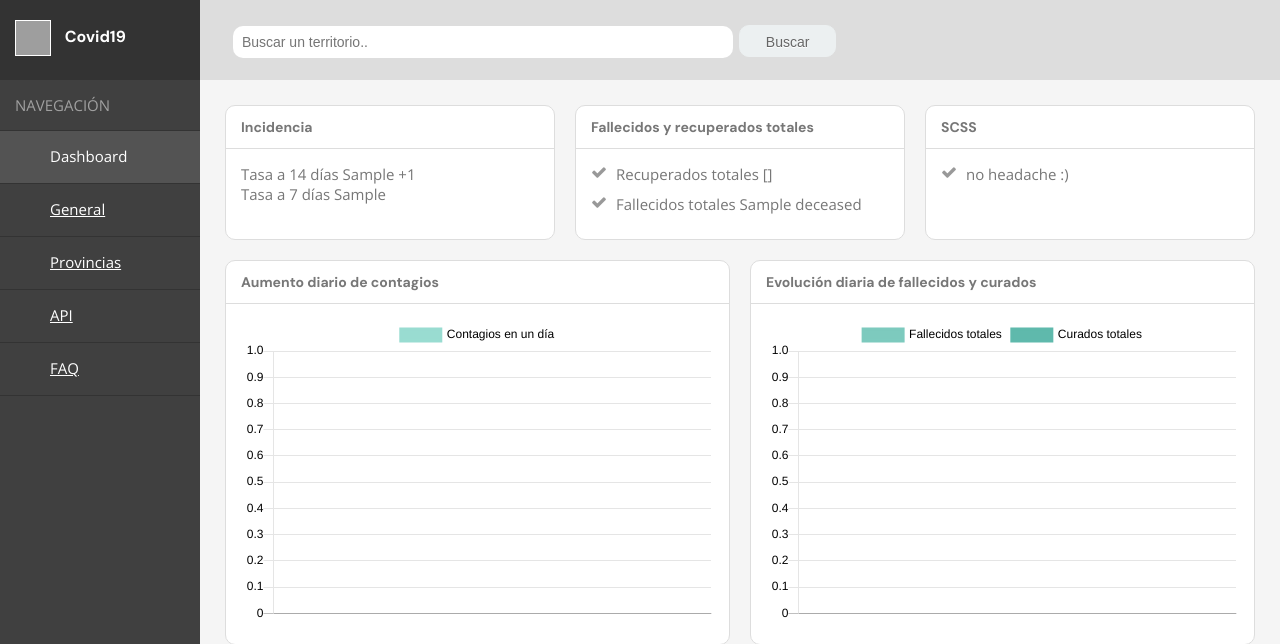
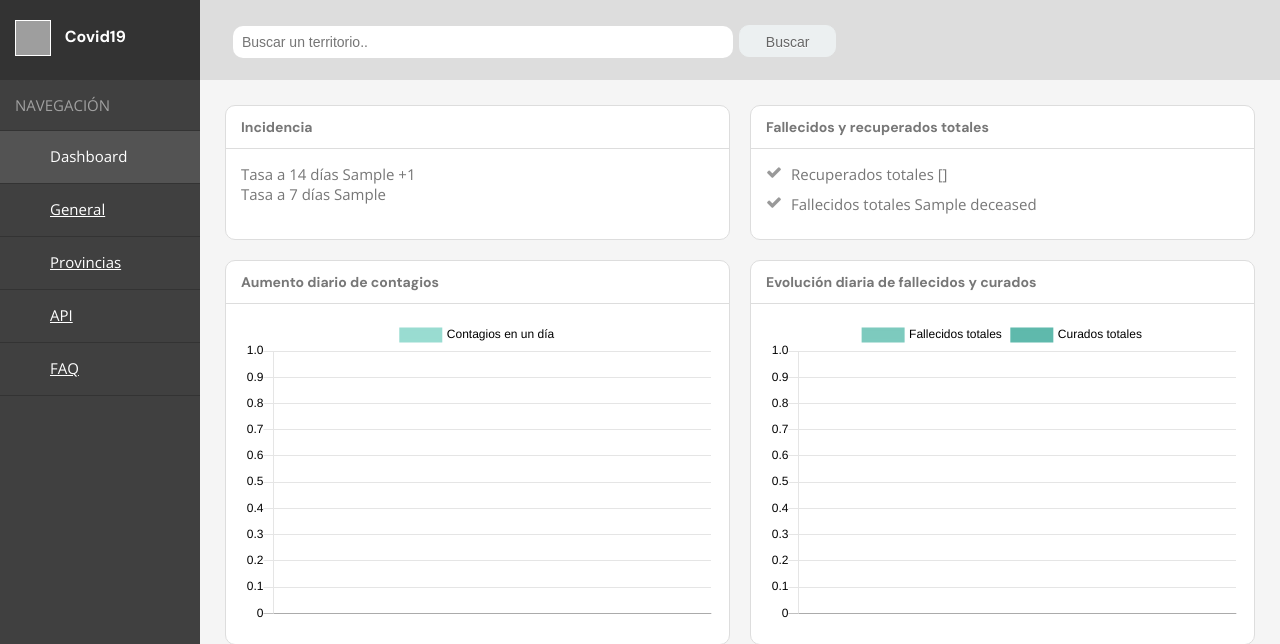
Before and after one commit to IES-Rafael-Alberti/TFG-Carmen-Morales, a Django app: template AndaluciaCOVID_Dashboard/templates/dash_general_view.html in a window 1280 px wide. Shown: the top 644 px of the page. Run offline with Django 3.2, Linux system fonts and the light colour scheme; the template is opened without the code that fills it: most values are stand-ins (such as "Sample title", 1, 10 or a date in 2020); some libraries are stand-ins or nearby versions; grey boxes are pictures that could not be loaded.

Commit message:
Update dash_general_view.html

```diff
--- a/AndaluciaCOVID_Dashboard/templates/dash_general_view.html
+++ b/AndaluciaCOVID_Dashboard/templates/dash_general_view.html
@@ -11,12 +11,6 @@
                 <ul>
                     <li><div class="overview_card-icon">Recuperados totales {{recovered}}</div></li>
                     <li><div class="overview_card-icon">Fallecidos totales {{deceased}}</div></li>
-                </ul>
-            </div>
-            <div>
-                <h2>SCSS</h2>
-                <ul>
-                    <li>no headache :)</li>
                 </ul>
             </div>
         </div>
```
